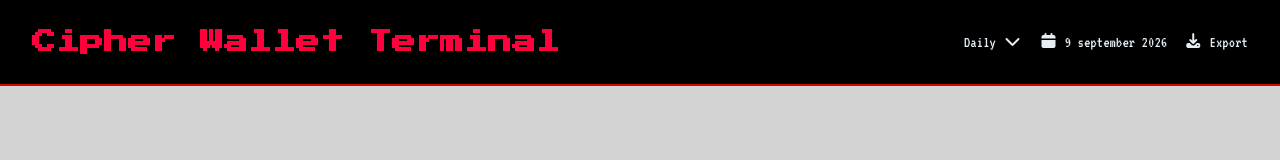
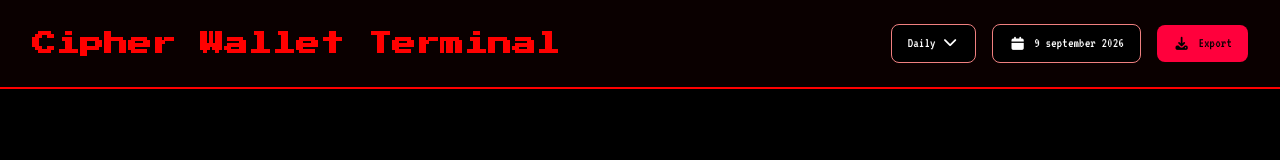
Before and after one commit to Hozifa503/CipherWallet, a plain HTML site: page index.html in a window 1280 px wide. Drawn offline with Linux system fonts and the light colour scheme.

Commit message:
style dropdown, date picker, and export buttons with custom cyber theme and chanage header colours

```diff
--- a/style.css
+++ b/style.css
@@ -6,7 +6,7 @@
 
 h1, h2, h3 {
     font-family: 'Press Start 2p', monospace;
-    color: #ff003c;
+    color: #ff0000;
 }
 
 p, ul, li ,span {
@@ -15,15 +15,15 @@ p, ul, li ,span {
 
 body {
     font-family: 'VT323', monospace;
-    background-color: lightgray;
-    color: #e6edf3;
+    background-color: black;
+    color: white;
     line-height: 1.5;
 }
 
 .header {
-    background-color: black;
+    background-color: #0a0000;
     padding: 1.5rem 2rem;
-    border-bottom: 2px solid #d40303;
+    border-bottom: 2px solid #ff0000;
     display: flex;
     justify-content: space-between;
     align-items: center;
@@ -39,3 +39,36 @@ body {
     gap: 1rem;
     align-items: center;
 }
+
+.dropdown {
+    position: relative;
+    background: black;
+    border: 1px solid lightcoral;
+    border-radius: 8px;
+    padding: 0.5rem 1rem;
+    font-size: 0.875rem;
+    cursor: pointer;
+}
+
+.date-picker {
+    background: black;
+    border: 1px solid lightcoral;
+    border-radius: 8px;
+    padding: 0.5rem 1rem;
+    font-size: 0.875rem;
+    display: flex;
+    align-items: center;
+    gap: 0.5rem;
+}
+
+.export-btn {
+    background: #ff003c;
+    color: black;
+    border: none;
+    border-radius: 8px;
+    padding: 0.5rem 1rem;
+    font-size: 0.875rem;
+    display: flex;
+    align-items: center;
+    gap: 0.5rem;
+}
```
